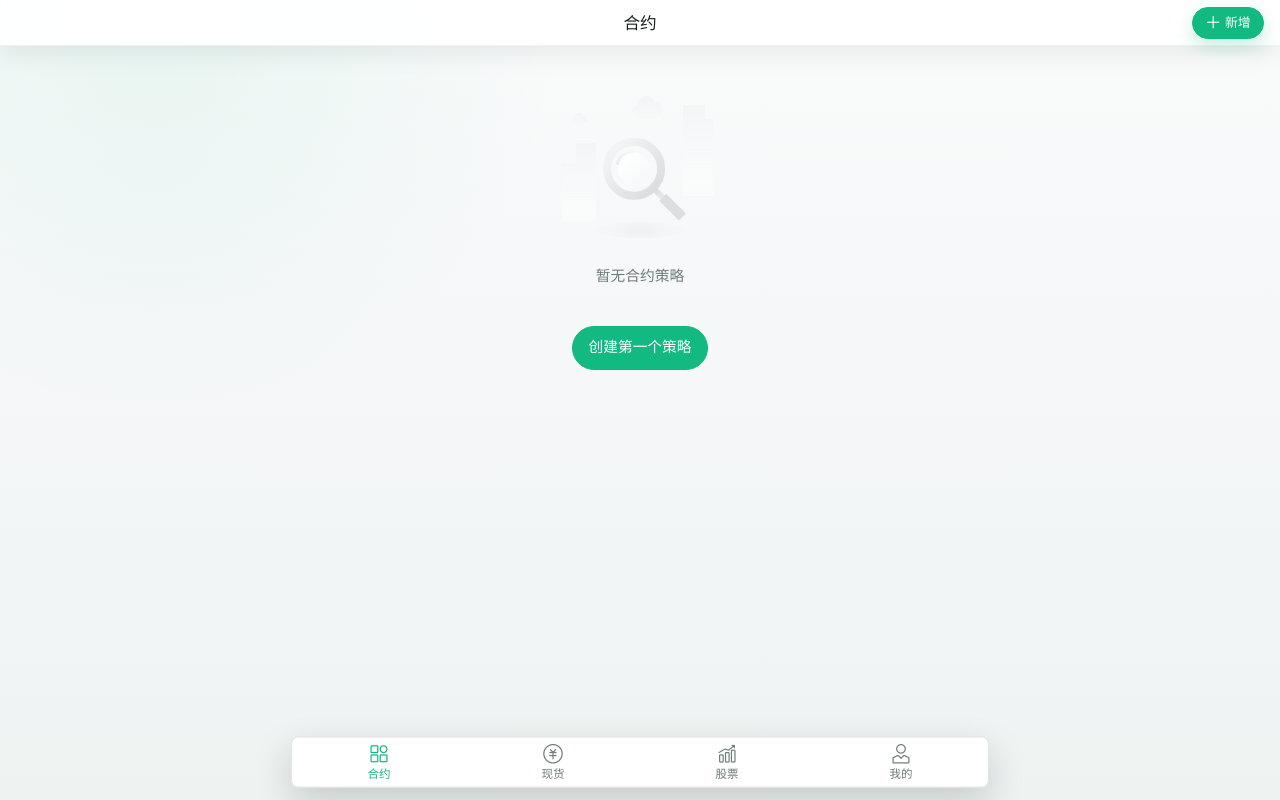
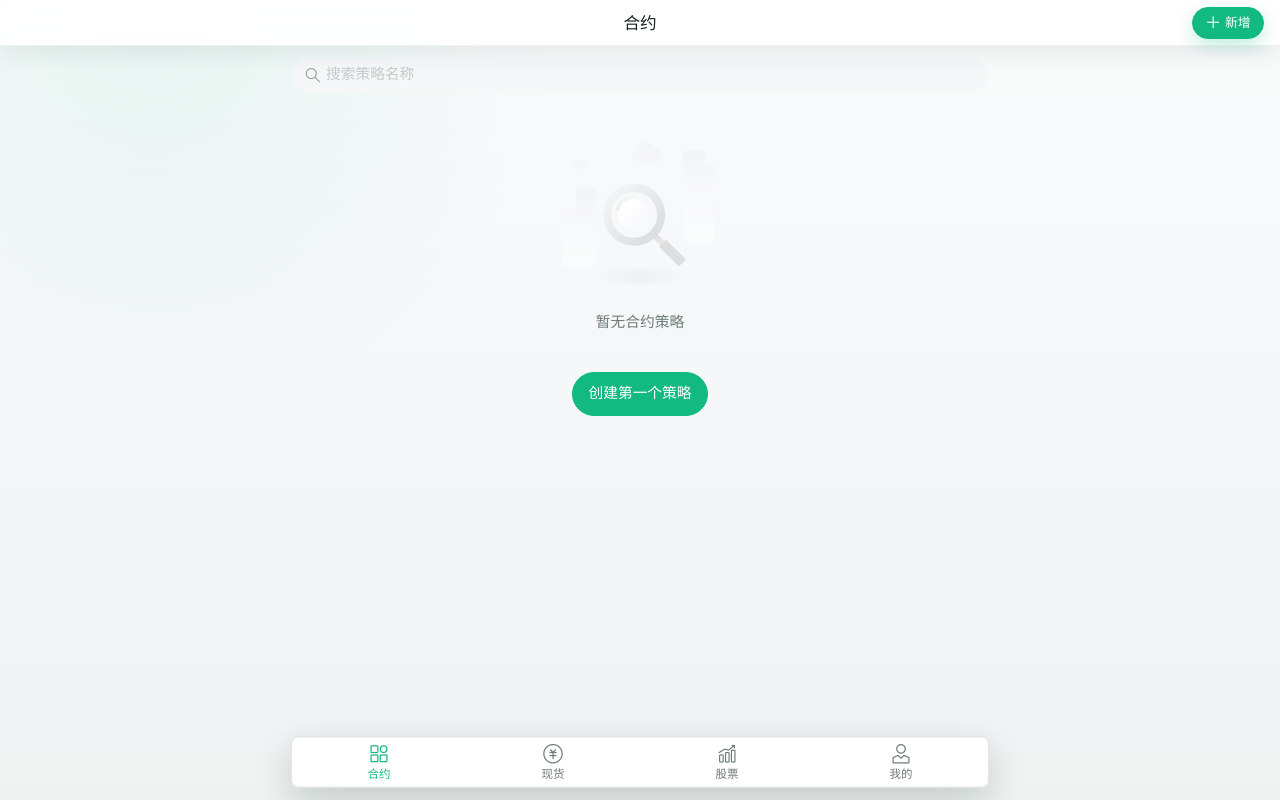
Before and after one commit to ooooo-youwillsee/trade-ui, a Vue app: page /#/contract in a window 1280 px wide. Built offline with nearby package versions, Linux system fonts and the light colour scheme.

Commit message:
add strategy list search

```diff
--- a/src/views/MarketStrategiesPage.vue
+++ b/src/views/MarketStrategiesPage.vue
@@ -18,6 +18,7 @@ const route = useRoute();
 const router = useRouter();
 const { showNotice } = useNotice();
 const showAddSheet = ref(false);
+const searchKeyword = ref('');
 
 // 当前市场来自路由 meta，合约和现货复用同一个列表页。
 const market = computed(() => route.meta.market || 'contract');
@@ -51,6 +52,13 @@ const cards = computed(() => {
     isContract.value ? contractMartingaleStore : spotMartingaleStore
   ).strategySummaries.value.map((item) => martingaleCard(item));
   return [...gridItems, ...hedgeGridItems, ...martingaleItems].sort((a, b) => b.updatedAt - a.updatedAt);
+});
+const normalizedSearchKeyword = computed(() => searchKeyword.value.trim().toLocaleLowerCase());
+const filteredCards = computed(() => {
+  if (!normalizedSearchKeyword.value) return cards.value;
+  return cards.value.filter((card) =>
+    (card.name || '未命名策略').toLocaleLowerCase().includes(normalizedSearchKeyword.value),
+  );
 });
 
 // 根据用户选择创建对应草稿，并跳转到对应新建页。
@@ -251,13 +259,19 @@ function martingaleCard(item) {
       </template>
     </van-nav-bar>
 
+    <van-search v-model="searchKeyword" class="strategy-search" clearable placeholder="搜索策略名称" shape="round" />
+
     <van-empty v-if="cards.length === 0" :description="`暂无${title}策略`" image="search">
       <van-button round type="primary" @click="showAddSheet = true">创建第一个策略</van-button>
     </van-empty>
 
+    <van-empty v-else-if="filteredCards.length === 0" description="未找到匹配策略" image="search">
+      <van-button round type="primary" @click="searchKeyword = ''">清空搜索</van-button>
+    </van-empty>
+
     <div v-else class="strategy-list">
       <van-cell-group
-        v-for="card in cards"
+        v-for="card in filteredCards"
         :key="`${card.typeLabel}-${card.id}`"
         class="strategy-card"
         inset
@@ -337,6 +351,11 @@ function martingaleCard(item) {
   box-shadow: 0 7px 18px rgba(18, 185, 129, 0.24);
 }
 
+.strategy-search {
+  padding: 0;
+  background: transparent;
+}
+
 .strategy-list {
   display: grid;
   gap: 12px;
```
